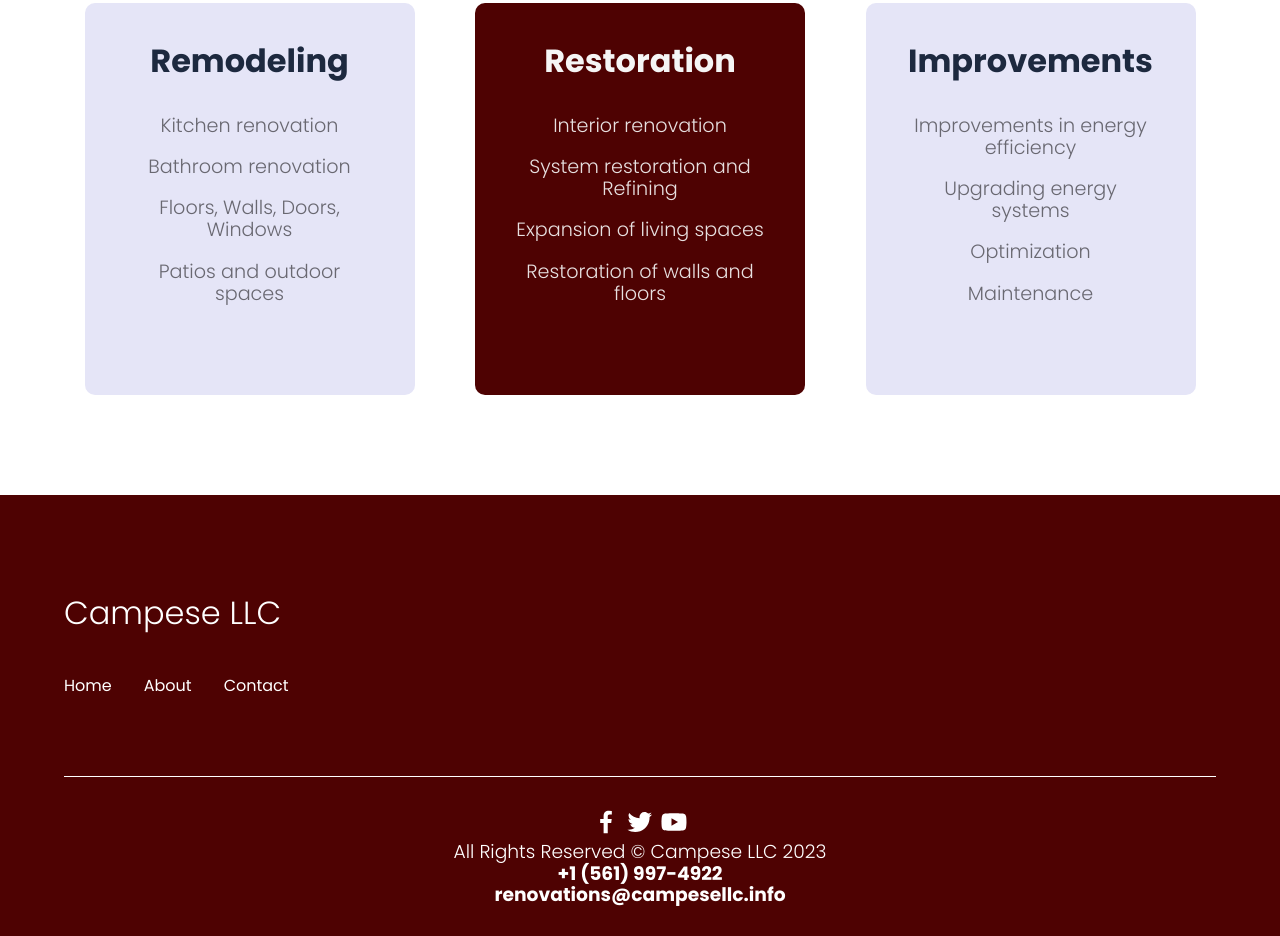
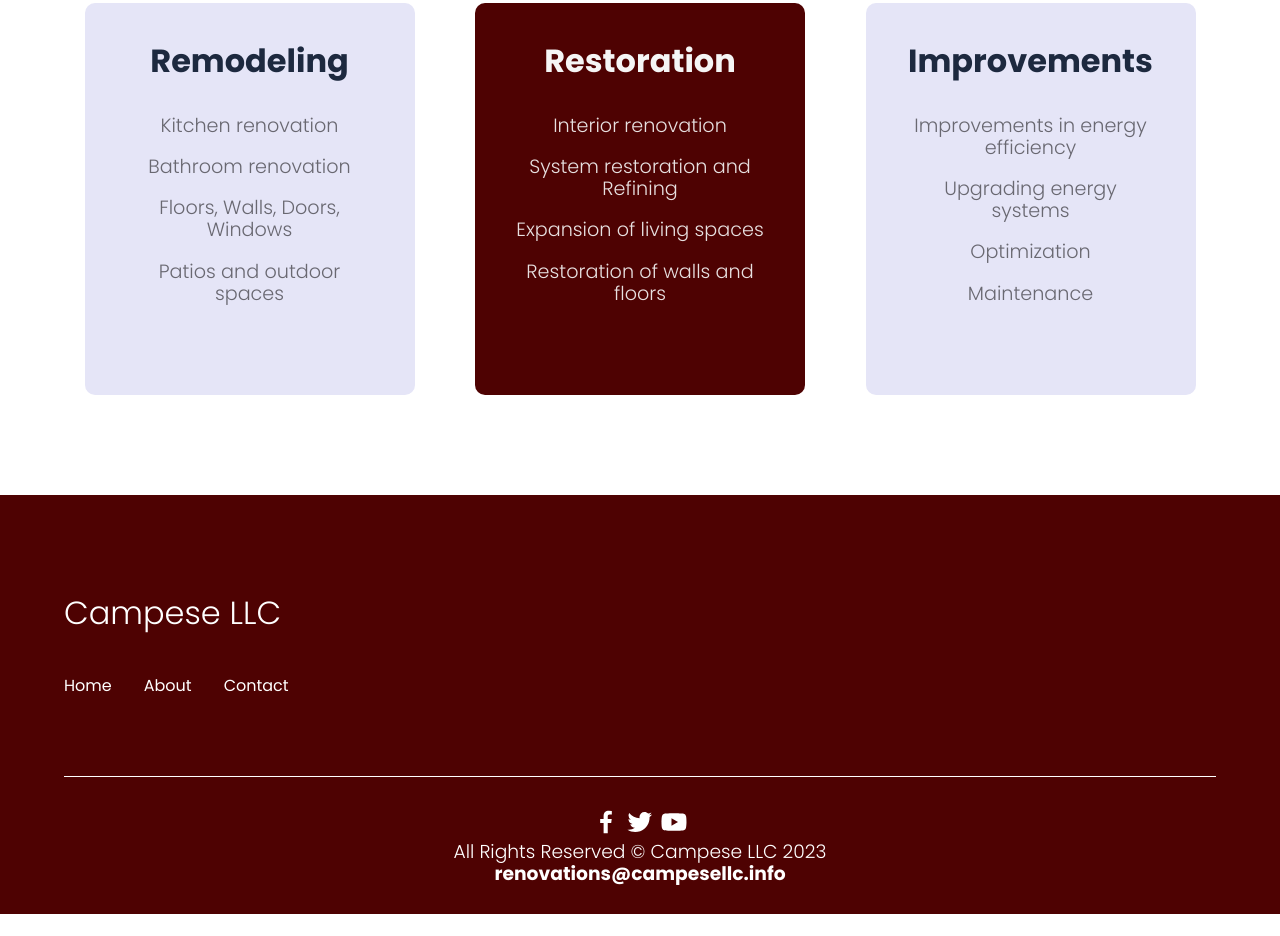
Before and after one commit to maganzimexx/campesellc, a plain HTML site: page index.html in a window 1280 px wide. Shown: the part 1965-2901 px from the top of the page. After the commit the page ends 2879 px from the top, so only its background shows below. Drawn offline with Linux system fonts and the light colour scheme.

Commit message:
Update index.html

```diff
--- a/index.html
+++ b/index.html
@@ -178,7 +178,7 @@
 
             <h3 class="footer__copyright">All Rights Reserved &copy; Campese LLC 2023</h3>
 
-           <h3 class="contact_number" id ="contact_number"> +1 (561) 997-4922<h3>
+           <h3 class="contact_number" id ="contact_number"> <h3>
             <h3 class="mail" id ="mail"> renovations@campesellc.info<h3>
         </section>
     </footer>
```
